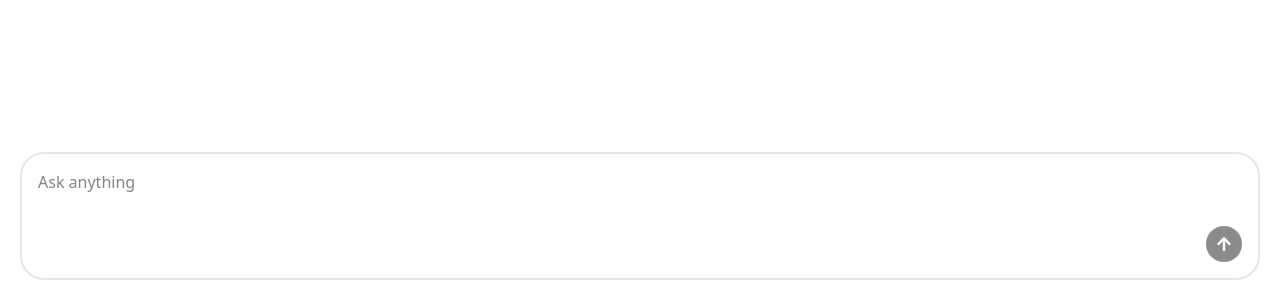
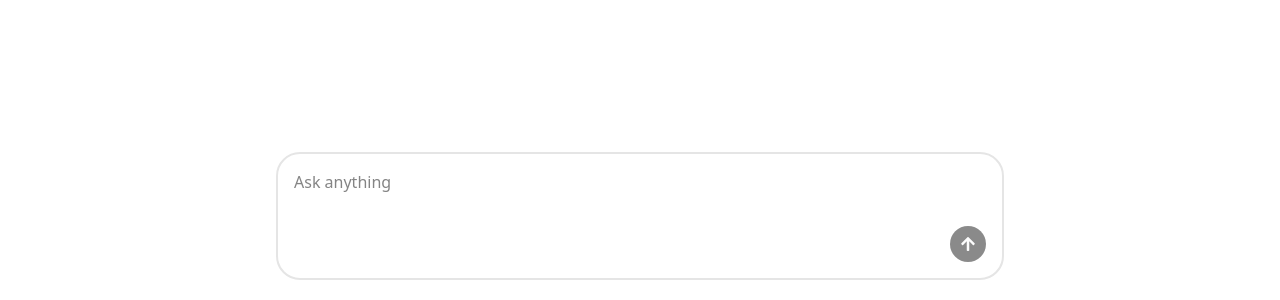
Before and after one commit to arminsheibak/AI-Chatbot, a React (Vite) app in the folder packages/client/: page /chat/fc45043d-7a7c-48d7-8830-be532e0906df in a window 1280 px wide. Shown: the part 500-800 px from the top of the page. Built offline with nearby package versions, Linux system fonts and the light colour scheme.

Commit message:
add a max width

```diff
--- a/packages/client/src/components/Layout.tsx
+++ b/packages/client/src/components/Layout.tsx
@@ -38,7 +38,7 @@ function Layout() {
   return (
     <>
       <Toaster />
-      <div className="p-5 h-screen">
+      <div className="p-5 h-screen max-w-3xl mx-auto">
         <Outlet />
       </div>
     </>
```
